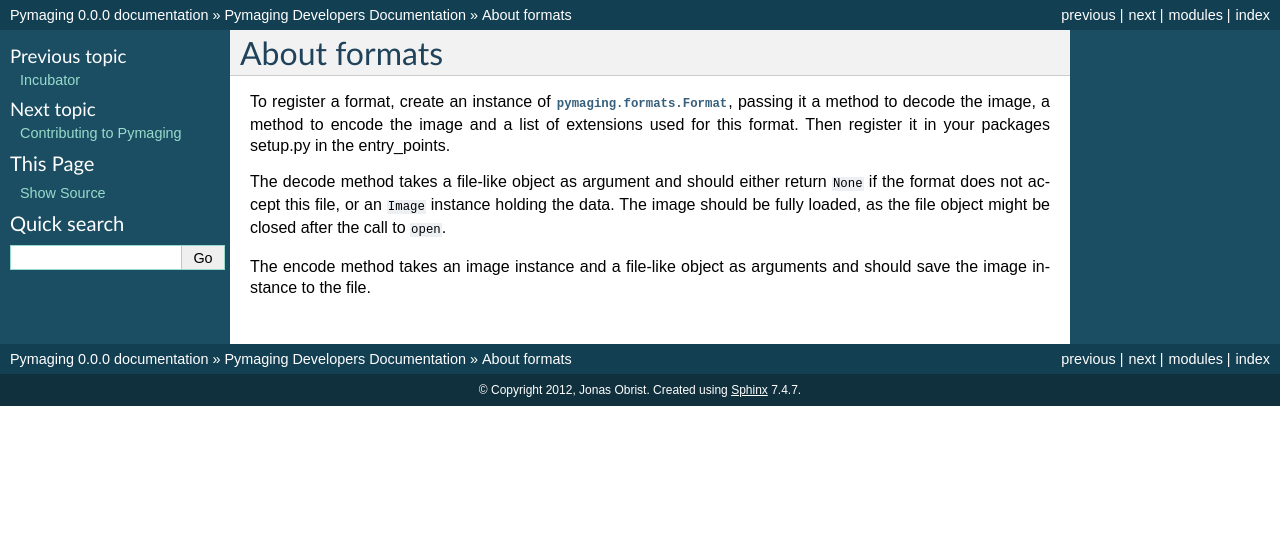
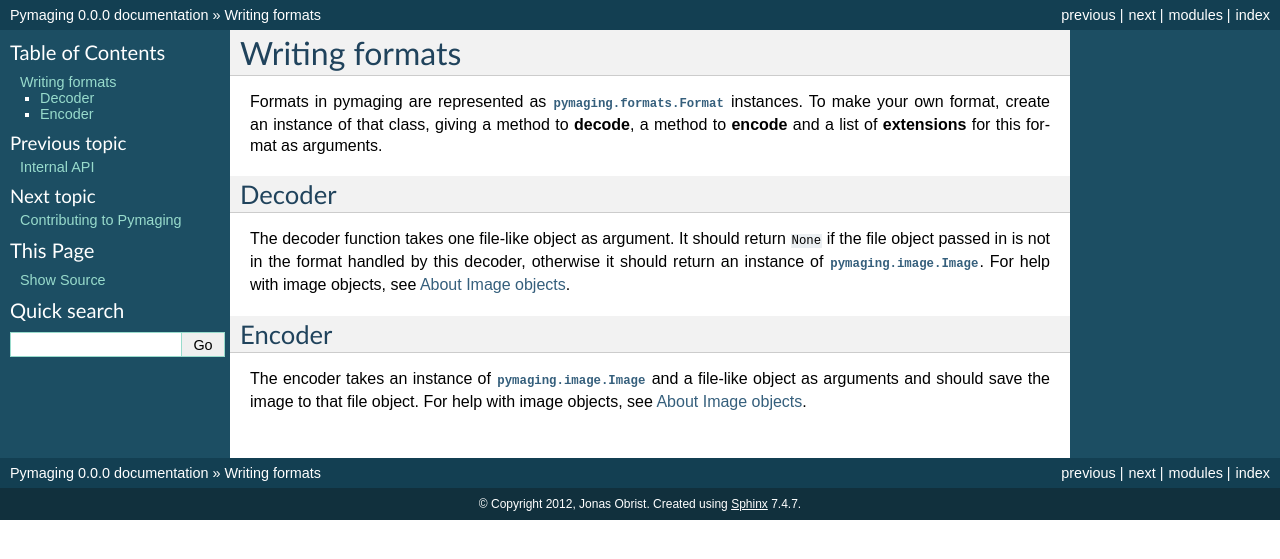
Before and after one commit to ojii/pymaging, a Sphinx documentation site: the page built from docs/dev/formats.rst, in a window 1280 px wide. Shown: the top 559 px of the page. Built offline with Sphinx 7.4.7, drawn with Linux system fonts in a browser that asks for light colours.

Commit message:
docs update

```diff
--- a/docs/conf.py
+++ b/docs/conf.py
@@ -25,7 +25,7 @@
 
 # Add any Sphinx extension module names here, as strings. They can be extensions
 # coming with Sphinx (named 'sphinx.ext.*') or your custom ones.
-extensions = []
+extensions = ['sphinx.ext.intersphinx']
 
 # Add any paths that contain templates here, relative to this directory.
 templates_path = ['_templates']
@@ -214,3 +214,8 @@
     ('index', 'pymaging', u'Pymaging Documentation',
      [u'Jonas Obrist'], 1)
 ]
+
+intersphinx_mapping = {
+    'python': ('http://docs.python.org/3.2', None),
+    'distribute': ('http://packages.python.org/distribute/', None),
+}
--- a/docs/dev/contribute.rst
+++ b/docs/dev/contribute.rst
@@ -21,6 +21,7 @@
 
 - Code **must** be tested. Untested patches will be declined.
 - If a patch affects the public facing API, it must document these changes.
+- If a patch changes code, the internal documentation (docs/dev/) must be updated to reflect the changes.
 
 Since we're hosted on GitHub, pymaging uses `git`_ as a version control system.
 
--- a/docs/dev/formats.rst
+++ b/docs/dev/formats.rst
@@ -1,16 +1,22 @@
-#############
-About formats
-#############
+###############
+Writing formats
+###############
 
-To register a format, create an instance of :class:`pymaging.formats.Format`,
-passing it a method to decode the image, a method to encode the image and a
-list of extensions used for this format. Then register it in your packages
-setup.py in the entry_points.
+Formats in pymaging are represented as :class:`pymaging.formats.Format` instances. To make your own format, create an
+instance of that class, giving a method to **decode**, a method to **encode** and a list of **extensions** for this
+format as arguments.
 
-The decode method takes a file-like object as argument and should either
-return ``None`` if the format does not accept this file, or an ``Image``
-instance holding the data. The image should be fully loaded, as the file object
-might be closed after the call to ``open``.
+*******
+Decoder
+*******
 
-The encode method takes an image instance and a file-like object as arguments
-and should save the image instance to the file.
+The decoder function takes one file-like object as argument. It should return ``None`` if the file object passed in is
+not in the format handled by this decoder, otherwise it should return an instance of :class:`pymaging.image.Image`. For
+help with image objects, see :ref:`about-image-objects`.
+
+*******
+Encoder
+*******
+
+The encoder takes an instance of :class:`pymaging.image.Image` and a file-like object as arguments and should save the
+image to that file object. For help with image objects, see :ref:`about-image-objects`.
--- a/docs/usr/installation.rst
+++ b/docs/usr/installation.rst
@@ -28,4 +28,6 @@
 Installing
 **********
 
-Pymaging can not be installed yet.
+* Create a virtualenv (in theory this is optional, but just do it)
+* ``pip install -e git+git://github.com/ojii/pymaging.git#egg=pymaging``
+* Install formats. (eg: ``pip install -e git+git://github.com/ojii/pymaging-png.git#egg=pymaging-png``
```
Also changed, not shown: other parts of docs/usr/installation.rst (+1 -1 lines), docs/dev/api.rst (+14 -14 lines), docs/dev/incubator.rst (deleted, +0 -10 lines), docs/dev/index.rst (deleted, +0 -21 lines), docs/dev/overview.rst (+78 -0 lines), docs/index.rst (+26 -6 lines), docs/usr/index.rst (deleted, +0 -19 lines).
